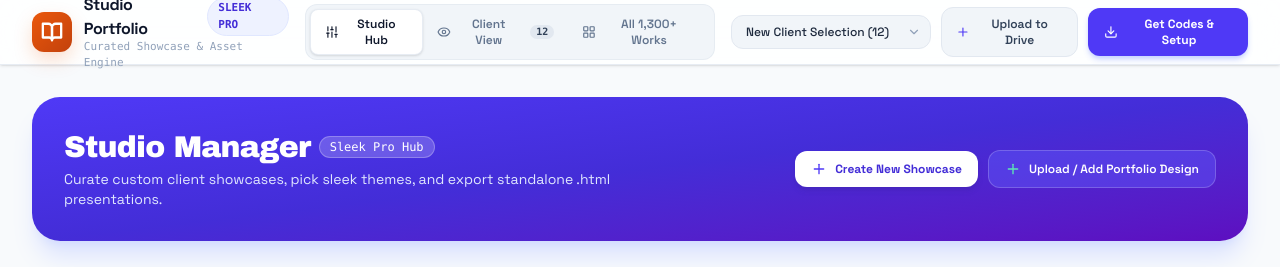
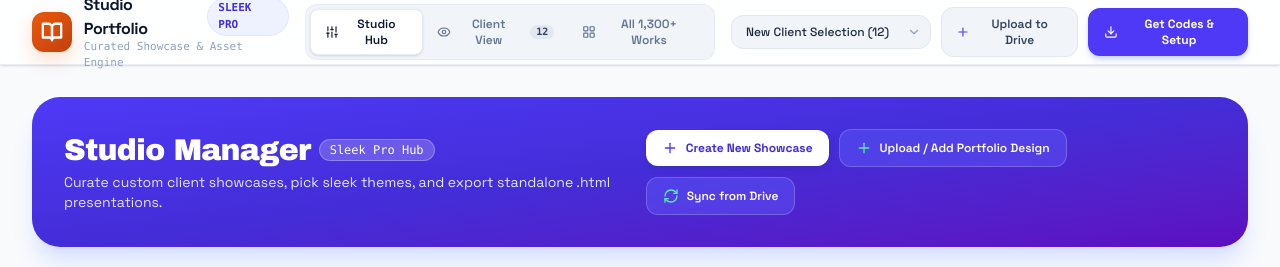
Before and after one commit to aminaark94-pixel/potfolio, a React (Vite) app: page / in a window 1280 px wide. Shown: the top 267 px of the page. Built offline with nearby package versions, Linux system fonts and the light colour scheme.

Commit message:
Update AdminPanel.tsx

```diff
--- a/src/components/AdminPanel.tsx
+++ b/src/components/AdminPanel.tsx
@@ -29,7 +29,23 @@ import {
 import { Showcase, PortfolioItem, ThemeId, HeroStyle } from '../types/portfolio';
 import { THEMES } from '../data/themes';
 import { slugify, generateStandaloneHTML } from '../utils/storage';
+import { detectMediaType, getDriveThumb } from '../data/rawPortfolioData';
+import {
+  requestDriveAccessToken,
+  connectGoogleDriveAccount,
+  scanDriveForNewItems,
+  DriveScannedFile,
+} from '../utils/googleDrive';
 import confetti from 'canvas-confetti';
+
+function extractDriveFileId(driveLink: string | null | undefined): string | null {
+  if (!driveLink) return null;
+  const m1 = driveLink.match(/\/d\/([a-zA-Z0-9_-]+)/);
+  if (m1 && m1[1]) return m1[1];
+  const m2 = driveLink.match(/id=([a-zA-Z0-9_-]+)/);
+  if (m2 && m2[1]) return m2[1];
+  return null;
+}
 
 interface AdminPanelProps {
   showcases: Record<string, Showcase>;
@@ -43,6 +59,7 @@ interface AdminPanelProps {
   onOpenLightbox: (item: PortfolioItem) => void;
   onOpenCustomItemModal: () => void;
   onOpenDownloadModal: () => void;
+  onBulkAddItems: (items: PortfolioItem[]) => void;
 }
 
 export const AdminPanel: React.FC<AdminPanelProps> = ({
@@ -57,6 +74,7 @@ export const AdminPanel: React.FC<AdminPanelProps> = ({
   onOpenLightbox,
   onOpenCustomItemModal,
   onOpenDownloadModal,
+  onBulkAddItems,
 }) => {
   const currentShowcase = showcases[activeSlug] || Object.values(showcases)[0];
   const theme = currentShowcase ? THEMES[currentShowcase.theme] || THEMES.rust : THEMES.rust;
@@ -76,6 +94,66 @@ export const AdminPanel: React.FC<AdminPanelProps> = ({
   const [pageSize, setPageSize] = useState(24);
   const [exportedHtml, setExportedHtml] = useState(false);
   const [copiedLink, setCopiedLink] = useState(false);
+
+  // Drive Sync State
+  const [isSyncingDrive, setIsSyncingDrive] = useState(false);
+  const [syncStatusMessage, setSyncStatusMessage] = useState<string>('');
+  const [syncResultMessage, setSyncResultMessage] = useState<string | null>(null);
+
+  const handleSyncFromDrive = async () => {
+    setIsSyncingDrive(true);
+    setSyncResultMessage(null);
+    setSyncStatusMessage('Connecting to Google Drive...');
+    try {
+      let token: string;
+      try {
+        token = await requestDriveAccessToken();
+      } catch {
+        const auth = await connectGoogleDriveAccount(true);
+        token = auth.token;
+      }
+
+      const existingFileIds = new Set<string>();
+      allItems.forEach((item) => {
+        const fid = extractDriveFileId(item.drive_link);
+        if (fid) existingFileIds.add(fid);
+      });
+
+      const found: DriveScannedFile[] = await scanDriveForNewItems(token, existingFileIds, (msg) =>
+        setSyncStatusMessage(msg)
+      );
+
+      if (found.length === 0) {
+        setSyncResultMessage('Drive is already fully synced — no new files found.');
+      } else {
+        const newItems: PortfolioItem[] = found.map((f) => {
+          const mediaType = detectMediaType(f.name, f.webViewLink);
+          return {
+            id: 'drive-sync-' + f.fileId,
+            name: f.name.replace(/\.[^/.]+$/, '').replace(/[-_]/g, ' '),
+            category: f.category,
+            drive_link: f.webViewLink,
+            behance_link: null,
+            thumb: getDriveThumb(f.webViewLink, 800) || f.thumbnailLink || null,
+            thumb_small: getDriveThumb(f.webViewLink, 400) || f.thumbnailLink || null,
+            thumb_large: getDriveThumb(f.webViewLink, 1400) || f.thumbnailLink || null,
+            mediaType,
+            keywords: [f.category.toLowerCase(), 'drive sync'],
+            custom: true,
+          };
+        });
+        onBulkAddItems(newItems);
+        setSyncResultMessage(`Added ${newItems.length} new item${newItems.length === 1 ? '' : 's'} found in Drive.`);
+      }
+    } catch (err: any) {
+      console.error('Drive sync error', err);
+      setSyncResultMessage(err.message || 'Could not sync with Google Drive. Please try reconnecting.');
+    } finally {
+      setIsSyncingDrive(false);
+      setSyncStatusMessage('');
+      setTimeout(() => setSyncResultMessage(null), 6000);
+    }
+  };
 
   // Categories list with counts
   const categoryCounts = useMemo(() => {
@@ -245,8 +323,23 @@ export const AdminPanel: React.FC<AdminPanelProps> = ({
             <Plus className="w-4 h-4 text-emerald-300" />
             <span>Upload / Add Portfolio Design</span>
           </button>
+
+          <button
+            onClick={handleSyncFromDrive}
+            disabled={isSyncingDrive}
+            className="inline-flex items-center gap-2 px-4 py-2.5 rounded-xl bg-indigo-500/40 hover:bg-indigo-500/60 border border-white/20 text-white font-space-grotesk text-xs font-semibold transition-all hover:scale-105 cursor-pointer disabled:opacity-60 disabled:cursor-not-allowed disabled:hover:scale-100"
+          >
+            <RefreshCw className={`w-4 h-4 text-emerald-300 ${isSyncingDrive ? 'animate-spin' : ''}`} />
+            <span>{isSyncingDrive ? (syncStatusMessage || 'Syncing...') : 'Sync from Drive'}</span>
+          </button>
         </div>
       </div>
+
+      {syncResultMessage && (
+        <div className="px-4 py-3 rounded-xl bg-emerald-50 border border-emerald-200 text-emerald-800 text-sm font-space-grotesk">
+          {syncResultMessage}
+        </div>
+      )}
 
       {/* CREATE NEW SHOWCASE ACCORDION/FORM */}
       <AnimatePresence>
```
